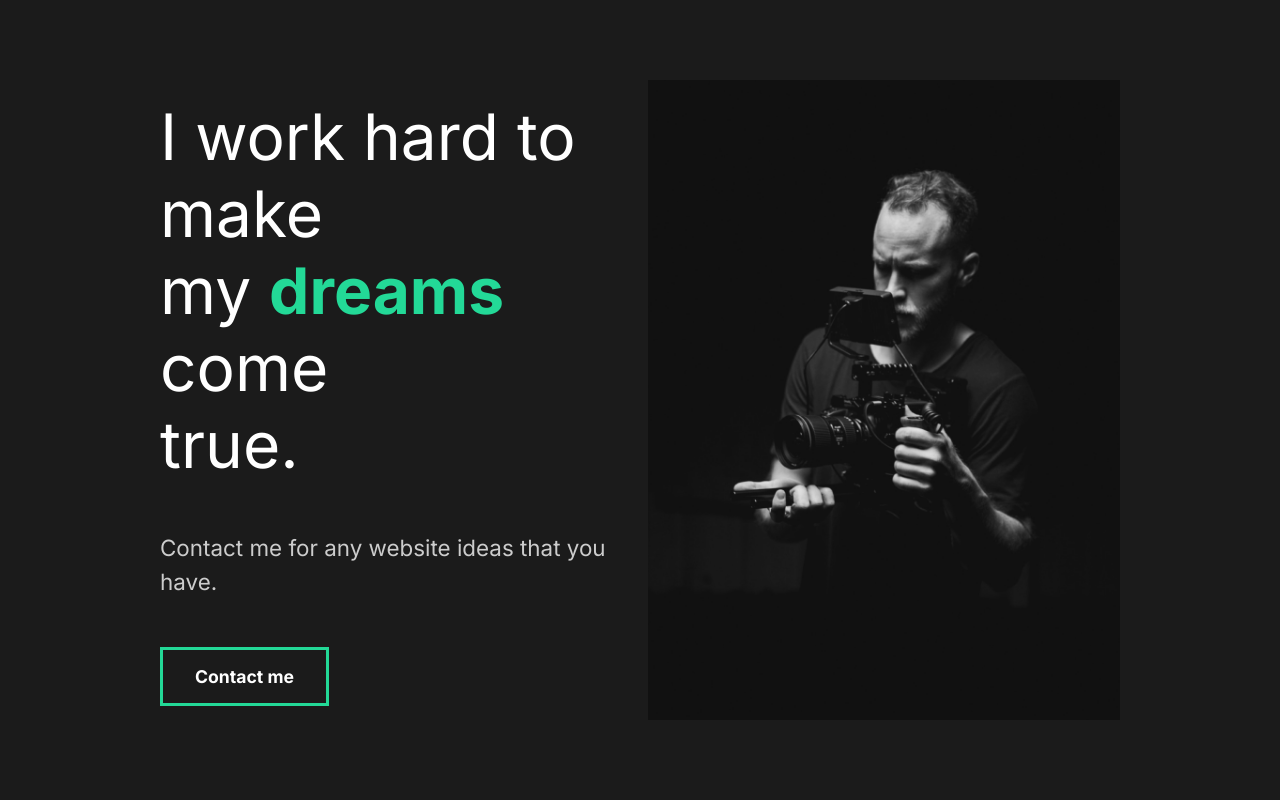
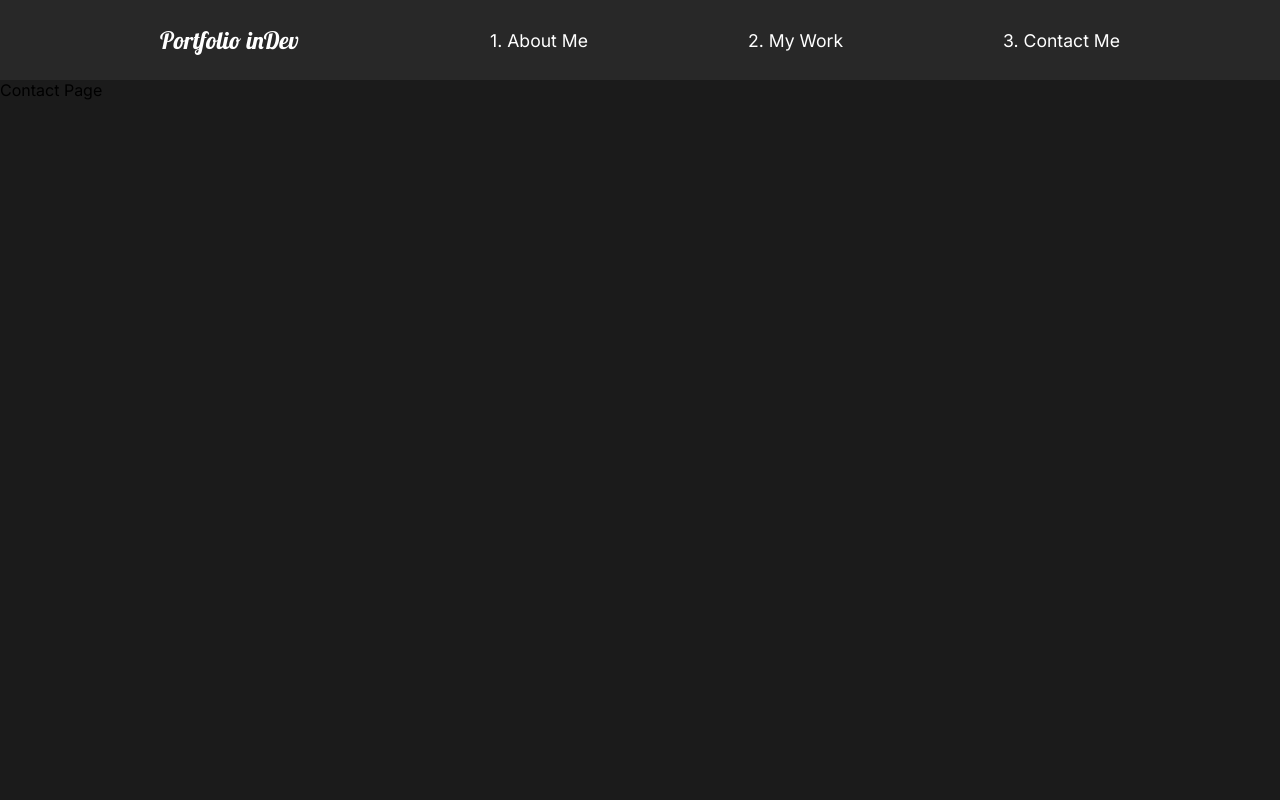
Before and after one commit to sand-zi/portfolio-indev, a React (Create React App) app: page /#/contact in a window 1280 px wide. Before the commit this address led to /. Shown: the top 800 px of the page. Built offline with nearby package versions, Linux system fonts and the light colour scheme.

Commit message:
Navigation and Router added

```diff
--- a/public/index.html
+++ b/public/index.html
@@ -10,6 +10,7 @@
   <link rel="preconnect" href="https://fonts.googleapis.com">
   <link rel="preconnect" href="https://fonts.gstatic.com" crossorigin>
   <link href="https://fonts.googleapis.com/css2?family=Inter:wght@400;700&display=swap" rel="stylesheet">
+  <link href="https://fonts.googleapis.com/css2?family=Lobster&display=swap" rel="stylesheet">
   <link rel="apple-touch-icon" href="%PUBLIC_URL%/logo192.png" />
   <!--
       manifest.json provides metadata used when your web app is installed on a
--- a/src/App.jsx
+++ b/src/App.jsx
@@ -1,5 +1,9 @@
 import { GlobalStyle } from "./assets/styles/GlobalStyle.js";
+import { AppHeader } from "./components/AppHeader";
 import { AboutPage } from "./pages/AboutPage";
+import { Switch, Route } from 'react-router-dom'
+import { ContactPage } from "./pages/ContactPage.jsx";
+import { ProjectsPage } from "./pages/ProjectsPage.jsx";
 
 
 
@@ -7,9 +11,14 @@ import { AboutPage } from "./pages/AboutPage";
 function App() {
   return (
     <div className="App">
+      <AppHeader />
+      <GlobalStyle />
+      <Switch>
+        <Route path="/projects" component={ProjectsPage}></Route>
+        <Route path="/contact" component={ContactPage}></Route>
+        <Route path="/" component={AboutPage}></Route>
+      </Switch>
 
-      <GlobalStyle />
-      <AboutPage />
     </div>
   );
 }
--- a/src/assets/styles/GlobalStyle.js
+++ b/src/assets/styles/GlobalStyle.js
@@ -59,5 +59,12 @@ span{
 
 a{
     font-size: 1.1rem;
+    color: white;
+    text-decoration: none;
 }
+
+ul{
+    list-style: none;
+}
+
 `
--- /dev/null
+++ b/src/components/AppHeader.jsx
@@ -0,0 +1,61 @@
+import { NavLink } from "react-router-dom"
+
+
+import styled from "styled-components"
+
+export const AppHeader = () => {
+
+    return (
+        <StyledNav className="app-header">
+            <h1>
+                <a className="logo" href="#"> Portfolio inDev</a>
+
+            </h1>
+            <ul>
+                <li>
+                    <NavLink exact to="/">1. About Me</NavLink>
+
+                </li>
+                <li>
+                    <NavLink to="/projects">2. My Work</NavLink>
+
+                </li>
+                <li>
+                    <NavLink to="/contact">3. Contact Me</NavLink>
+
+                </li>
+            </ul>
+        </StyledNav>
+    )
+
+}
+
+
+const StyledNav = styled.nav`
+     min-height: 10vh;
+     display: flex;
+     justify-content: space-between;
+     align-items: center;
+     padding: 1rem 10rem;
+     background: #282828;
+
+     .logo{
+         font-size: 1.5rem;
+         font-family: "Lobster", cursive;
+         font-weight: lighter;
+     }
+
+
+
+    ul{
+        display: flex;
+        li{
+            position: relative;
+        }
+    }
+
+    ul >*:not(:last-child){
+        padding-right: 10rem;
+    }
+
+`
--- a/src/components/FaqSection.jsx
+++ b/src/components/FaqSection.jsx
@@ -20,7 +20,7 @@ export const FaqSection = () => {
                 <div className="faq-line"></div>
             </div>
             <div className="question">
-                <h4> Daily Shcedule?</h4>
+                <h4> Daily schedule?</h4>
                 <div className="answer">
                     <p>Lorem ipsum dolor sit amet.</p>
                     <p>Lorem ipsum dolor sit amet consectetur adipisicing elit. Ea, vitae.</p>
@@ -69,15 +69,13 @@ h2{
 .question{
     padding:3rem 0rem;
     cursor: pointer;
+    h4{
+       color: white;
+      }
 }
 
 .answer{
     padding:2rem 0rem;
-
-   h4{
-
-    color: white;
-   }
     p{
         padding:1rem 0rem;
     }
--- a/src/index.js
+++ b/src/index.js
@@ -3,10 +3,14 @@ import ReactDOM from 'react-dom';
 
 import App from './App.jsx';
 import reportWebVitals from './reportWebVitals';
+import { HashRouter as Router } from 'react-router-dom'
 
 ReactDOM.render(
   <React.StrictMode>
-    <App />
+    <Router>
+      <App />
+    </Router>
+
   </React.StrictMode>,
   document.getElementById('root')
 );
--- a/src/pages/ContactPage.jsx
+++ b/src/pages/ContactPage.jsx
@@ -1,3 +1,9 @@
 export const ContactPage = () => {
 
+    return(
+        <section className="contact-page">
+            Contact Page
+        </section>
+    )
+
 }
--- a/src/pages/ProjectsPage.jsx
+++ b/src/pages/ProjectsPage.jsx
@@ -1,3 +1,7 @@
 export const ProjectsPage = () => {
-
+    return (
+        <section className="projects-page">
+            Projects Page
+        </section>
+    )
 }
```
